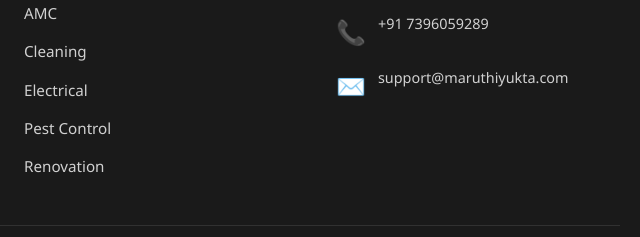
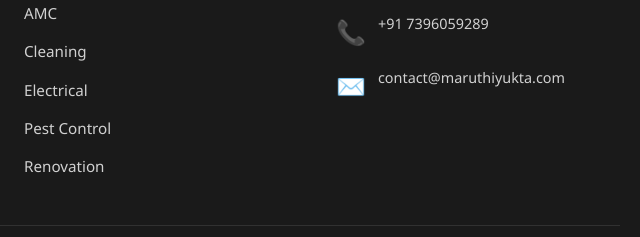
Before and after one commit to maruthiyuktasolutions/myswebsite, a plain HTML site: page index.html in a window 1280 px wide. Shown: the part 2835-3072 px from the top of the page, 640-1280 px from the left. Drawn offline with nearby package versions, Linux system fonts and the light colour scheme.

Commit message:
Update index.html

```diff
--- a/index.html
+++ b/index.html
@@ -768,7 +768,7 @@
         </p>
         <div style="display:flex;justify-content:center;gap:20px;flex-wrap:wrap;">
             <a href="tel:+917396059289" class="btn-primary" style="background:#fff;color:#1abc9c;">📞 Call Now</a>
-            <a href="mailto:support@maruthiyukta.com" class="btn-primary" style="background:#fff;color:#1abc9c;">✉️ Email Us</a>
+            <a href="mailto:contact@maruthiyukta.com" class="btn-primary" style="background:#fff;color:#1abc9c;">✉️ Email Us</a>
         </div>
     </section>
 
@@ -814,7 +814,7 @@
                 </div>
                 <div class="contact-item">
                     <span class="icon">✉️</span>
-                    <p>support@maruthiyukta.com</p>
+                    <p>contact@maruthiyukta.com</p>
                 </div>
             </div>
         </div>
```
